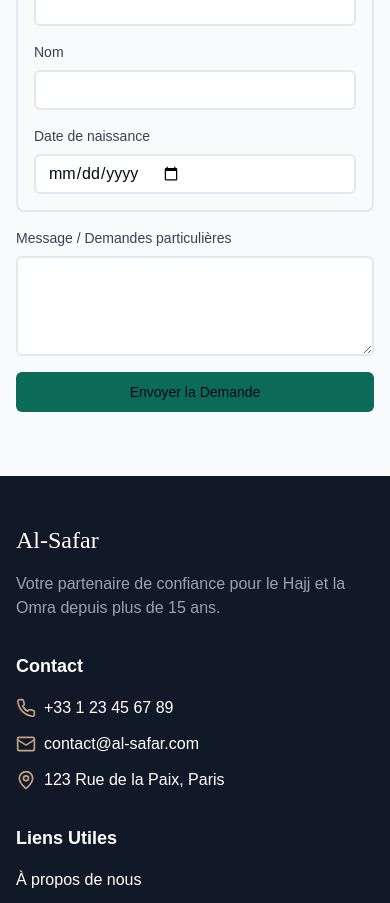
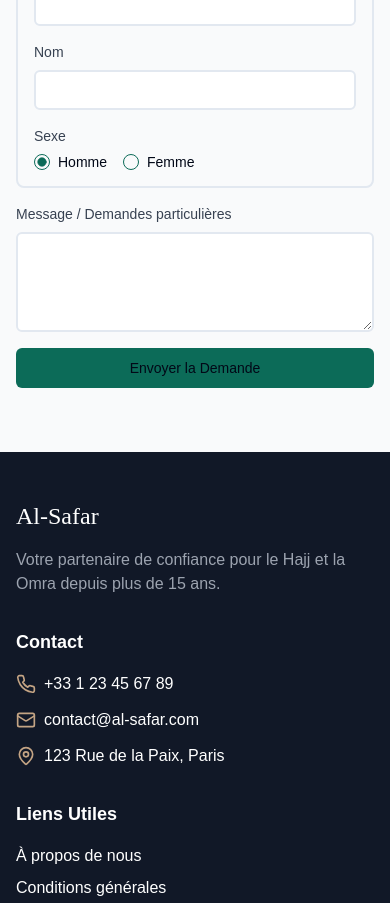
Before and after one commit to gitBakr/hajj-omra-journey-page, a React (Vite) app: page / in a window 390 px wide. Shown: the part 4560-5463 px from the top of the page. Built offline with nearby package versions, Linux system fonts and the light colour scheme.

Commit message:
Update BookingForm fields
Removed the birth date field from the BookingForm and ensured that when adding a traveler, the fields for first name, last name, gender, email, and phone number are displayed instead.
[skip gpt_engineer]

```diff
--- a/src/components/BookingForm.tsx
+++ b/src/components/BookingForm.tsx
@@ -2,21 +2,22 @@ import { useState } from "react";
 import { Button } from "./ui/button";
 import { Input } from "./ui/input";
 import { Textarea } from "./ui/textarea";
+import { RadioGroup, RadioGroupItem } from "./ui/radio-group";
 import { Plus, Minus } from "lucide-react";
 
 interface Traveler {
   firstName: string;
   lastName: string;
-  birthDate: string;
+  gender: "homme" | "femme";
 }
 
 const BookingForm = () => {
   const [travelers, setTravelers] = useState<Traveler[]>([
-    { firstName: "", lastName: "", birthDate: "" },
+    { firstName: "", lastName: "", gender: "homme" },
   ]);
 
   const addTraveler = () => {
-    setTravelers([...travelers, { firstName: "", lastName: "", birthDate: "" }]);
+    setTravelers([...travelers, { firstName: "", lastName: "", gender: "homme" }]);
   };
 
   const removeTraveler = (index: number) => {
@@ -25,9 +26,16 @@ const BookingForm = () => {
     }
   };
 
-  const updateTraveler = (index: number, field: keyof Traveler, value: string) => {
+  const updateTraveler = (
+    index: number,
+    field: keyof Traveler,
+    value: string
+  ) => {
     const newTravelers = [...travelers];
-    newTravelers[index] = { ...newTravelers[index], [field]: value };
+    newTravelers[index] = {
+      ...newTravelers[index],
+      [field]: value as any,
+    };
     setTravelers(newTravelers);
   };
 
@@ -114,7 +122,9 @@ const BookingForm = () => {
                     <Input
                       type="text"
                       value={traveler.firstName}
-                      onChange={(e) => updateTraveler(index, "firstName", e.target.value)}
+                      onChange={(e) =>
+                        updateTraveler(index, "firstName", e.target.value)
+                      }
                       className="border-2"
                       required
                     />
@@ -126,22 +136,43 @@ const BookingForm = () => {
                     <Input
                       type="text"
                       value={traveler.lastName}
-                      onChange={(e) => updateTraveler(index, "lastName", e.target.value)}
+                      onChange={(e) =>
+                        updateTraveler(index, "lastName", e.target.value)
+                      }
                       className="border-2"
                       required
                     />
                   </div>
                   <div className="md:col-span-2">
                     <label className="block text-sm font-medium text-gray-700 mb-2">
-                      Date de naissance
+                      Sexe
                     </label>
-                    <Input
-                      type="date"
-                      value={traveler.birthDate}
-                      onChange={(e) => updateTraveler(index, "birthDate", e.target.value)}
-                      className="border-2"
-                      required
-                    />
+                    <RadioGroup
+                      value={traveler.gender}
+                      onValueChange={(value) =>
+                        updateTraveler(index, "gender", value)
+                      }
+                      className="flex gap-4"
+                    >
+                      <div className="flex items-center space-x-2">
+                        <RadioGroupItem value="homme" id={`homme-${index}`} />
+                        <label
+                          htmlFor={`homme-${index}`}
+                          className="text-sm font-medium leading-none peer-disabled:cursor-not-allowed peer-disabled:opacity-70"
+                        >
+                          Homme
+                        </label>
+                      </div>
+                      <div className="flex items-center space-x-2">
+                        <RadioGroupItem value="femme" id={`femme-${index}`} />
+                        <label
+                          htmlFor={`femme-${index}`}
+                          className="text-sm font-medium leading-none peer-disabled:cursor-not-allowed peer-disabled:opacity-70"
+                        >
+                          Femme
+                        </label>
+                      </div>
+                    </RadioGroup>
                   </div>
                 </div>
               </div>
```
